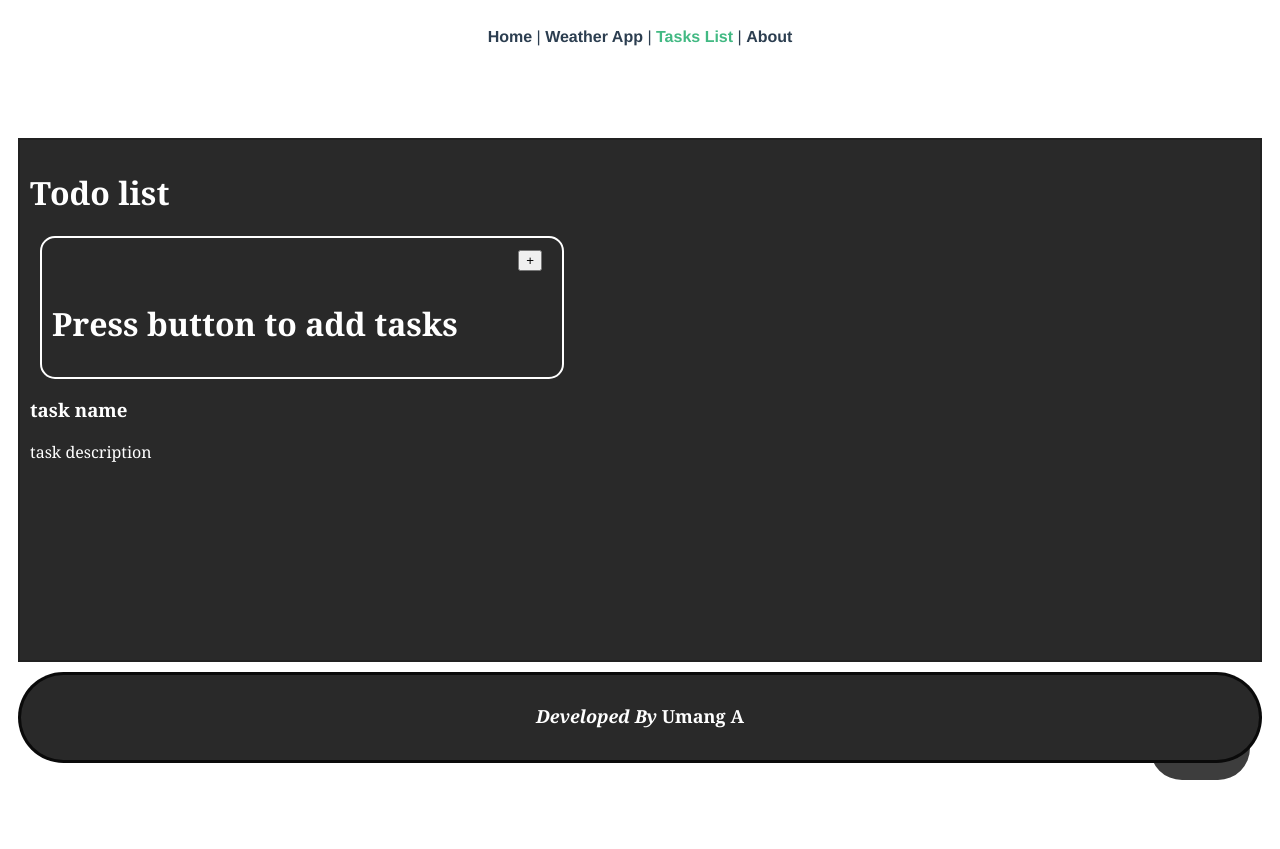
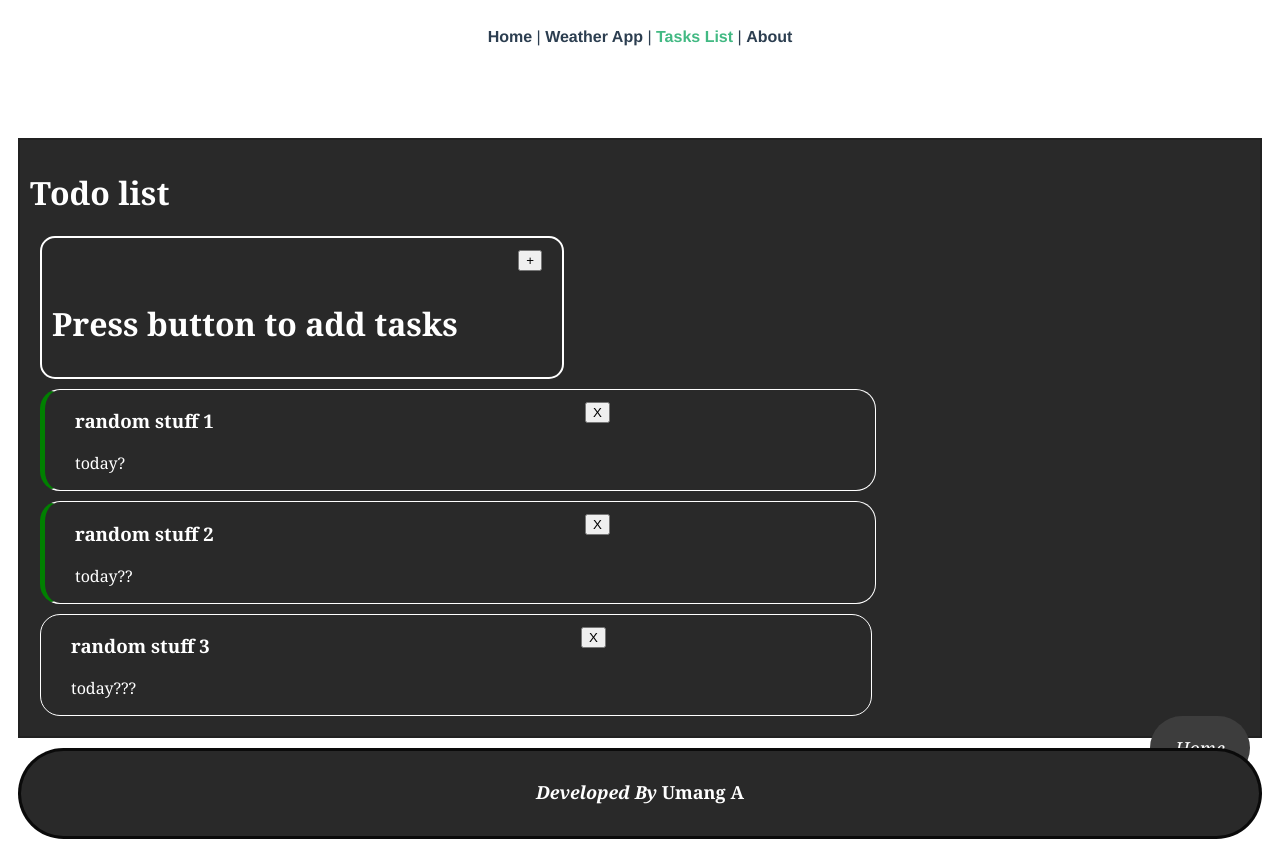
Before and after one commit to umangcodes/wanderer, a Vue app in the folder milestoneproject/: page /ToDoApp in a window 1280 px wide. Before the commit the page ends 800 px from the top, so only its background shows below. Built offline with nearby package versions, Linux system fonts and the light colour scheme.

Commit message:
close button component added to the file

```diff
--- a/milestoneproject/src/components/panels/listTasks.vue
+++ b/milestoneproject/src/components/panels/listTasks.vue
@@ -1,12 +1,53 @@
 <template>
-  <div class="task">
-    <h3>task name</h3>
-    <p>task description</p>
+  <div class="task" v-for="task in tasks" :key="task.id">
+    <div class="task-display" :class="task.reminder ? 'highlight' : ''">
+      <div class="text-box">
+        <h3>{{ task.text }}</h3>
+        <p>{{ task.day }}</p>
+      </div>
+      <CustomButton
+        label="X"
+        emitEvent="closeButton"
+        @closeButton="closeClicked(task.id)"
+        style="padding: 10px"
+      />
+    </div>
   </div>
 </template>
 
 <script>
-export default {};
+import CustomButton from "@/components/buttons/customButton.vue";
+export default {
+  components: {
+    CustomButton,
+  },
+  props: {
+    tasks: {
+      type: Object,
+      required: true,
+    },
+  },
+  methods: {
+    closeClicked(id) {
+      console.log(id);
+    },
+  },
+};
 </script>
 
-<style scoped></style>
+<style scoped>
+.task-display {
+  display: flex;
+  border: 1px solid white;
+  width: 100vh;
+  padding-left: 30px;
+  margin: 10px;
+  border-radius: 20px;
+}
+.highlight {
+  border-left: 5px solid green;
+}
+.text-box {
+  width: 500px;
+}
+</style>
```
